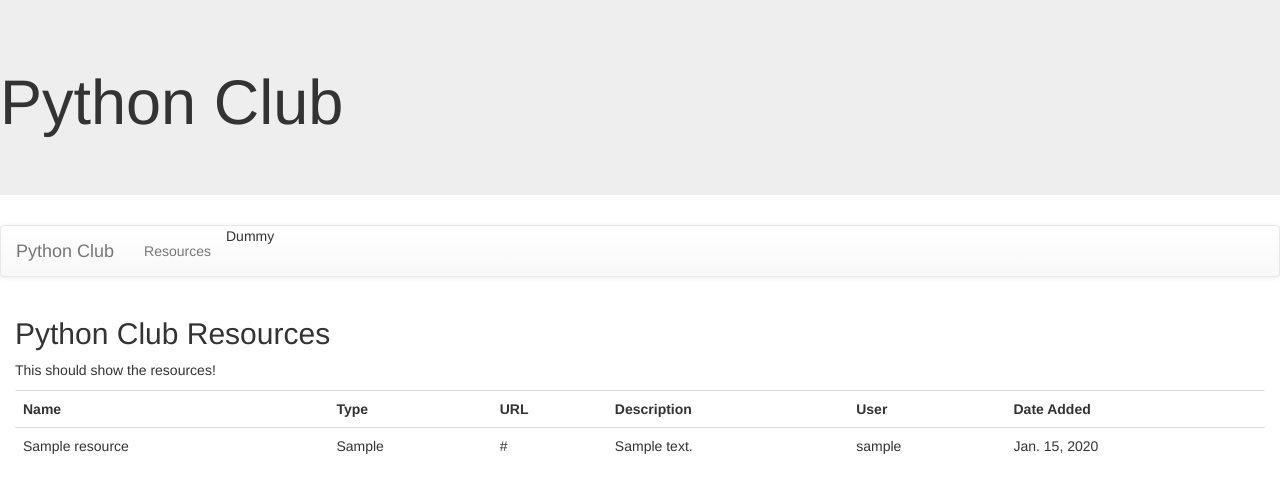
After one commit to warangkanawatthayo/pythonclub, a Django app: page /club/resources/ in a window 1280 px wide. The commit adds this page. Shown: the top 493 px of the page. Run offline with Django 3.2, Linux system fonts and the light colour scheme; tables that the repository leaves empty hold one stand-in row (values such as "Sample post"); some libraries are stand-ins or nearby versions.

Commit message:
assignment 5 resource view

```diff
--- a/pythonclubproj/club/templates/base.html
+++ b/pythonclubproj/club/templates/base.html
@@ -8,15 +8,15 @@
     </head>
     <body>
         <div class='jumbotron'>
-<h1>Python Clubs</h1>
+            <h1>Python Club</h1>
         </div>
             <nav class="navbar navbar-default">
                 <div class="container-fluid">
                     <div class="navbar-header">
-<a class="navbar-brand" href="{% url 'index' %}">Tech Reviews</a>
+                        <a class="navbar-brand" href="{% url 'index' %}">Python Club</a>
                     </div>
                     <ul class="nav navbar-nav">
-<li>Dummy</li>
+                        <li><a href="{% url 'resources' %}">Resources</a> </li>
                         <li>Dummy</li>
                     </ul>
                 </div>
--- /dev/null
+++ b/pythonclubproj/club/templates/club/resources.html
@@ -0,0 +1,39 @@
+{% extends 'base.html' %}
+{% block content %}
+
+<h2>Python Club Resources</h2>
+<p>This should show the resources!</p>
+
+<table class = 'table'>
+    <tr>
+        <th>Name</th>
+        <th>Type</th>
+        <th>URL</th>
+        <th>Description</th>
+        <th>User</th>
+        <th>Date Added</th>
+    </tr>
+    {% for item in resource_list %}
+    <tr>
+        <td>
+            {{ item.resourcename }}
+        </td>
+        <td>
+            {{ item.resourcetype }}
+        </td>
+        <td>
+            {{ item.resourceurl }}
+        </td>
+        <td>
+            {{ item.resourcedescription }}
+        </td>
+        <td>
+            {{ item.user }}
+        </td>
+        <td>
+            {{ item.resourcedateentered }}
+        </td>
+    </tr>
+    {% endfor %}
+</table>
+{% endblock %}
--- a/pythonclubproj/club/urls.py
+++ b/pythonclubproj/club/urls.py
@@ -2,5 +2,6 @@ from django.urls import path
 from . import views
 
 urlpatterns=[
-    path('',views.index,name='index')
+    path('', views.index, name='index'),
+    path('resources/', views.resources, name='resources'),
 ]
--- a/pythonclubproj/club/views.py
+++ b/pythonclubproj/club/views.py
@@ -1,5 +1,10 @@
 from django.shortcuts import render
+from .models import Resource
 
 # Create your views here.
-def index(request):
+def index (request):
     return render(request, 'club/index.html')
+
+def resources (request):
+    resource_list = Resource.objects.all
+    return render(request, 'club/resources.html', {'resource_list': resource_list})
```
Lines whose indentation alone changed are shown as unchanged.
